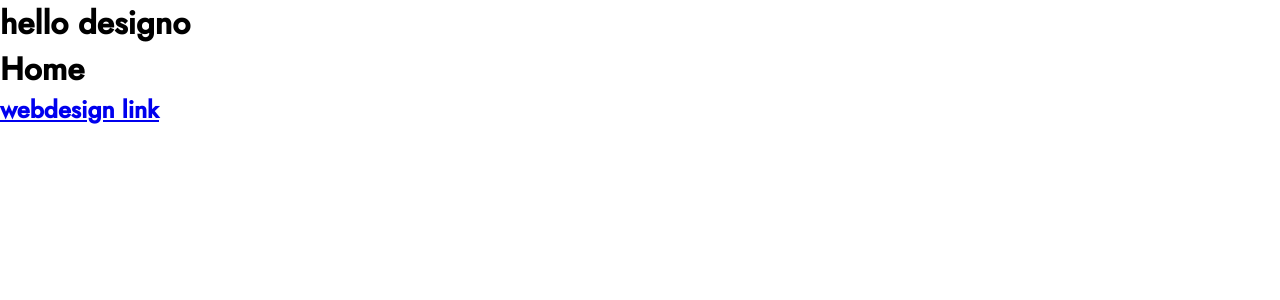
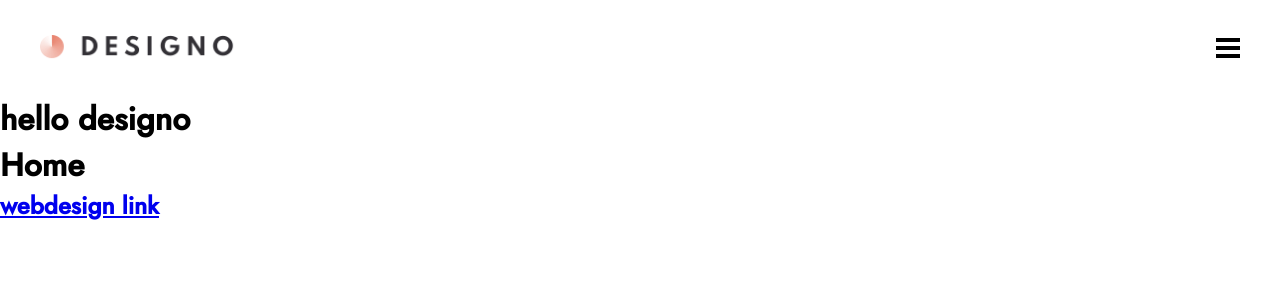
Before and after one commit to RayaneBengaoui/FM_challenge20_designo_multipage, a React (Create React App) app: page / in a window 1280 px wide. Shown: the top 300 px of the page. Built offline with nearby package versions, Linux system fonts and the light colour scheme.

Commit message:
Adding the Nav component

```diff
--- a/src/App.js
+++ b/src/App.js
@@ -1,6 +1,7 @@
 import { Switch, Route } from "react-router-dom";
 
 import GlobalStyle from "./components/GlobalStyle";
+import Nav from "./components/Nav";
 import Home from "./pages/Home";
 import WebDesign from "./pages/WebDesign";
 
@@ -8,6 +9,7 @@ function App() {
   return (
     <div className="App">
       <GlobalStyle />
+      <Nav />
       <h1>hello designo</h1>
       <Switch>
         <Route path="/" exact>
--- a/src/components/GlobalStyle.js
+++ b/src/components/GlobalStyle.js
@@ -14,6 +14,8 @@ html{
 
 body{
     min-height:100vh;
+    --burger-span: #000000;
+
 }
 
 `;
--- /dev/null
+++ b/src/components/Nav.js
@@ -0,0 +1,43 @@
+import styled from "styled-components";
+
+import logo_dark from "../assets/shared/desktop/logo-dark.png";
+
+const Nav = () => {
+  return (
+    <NavStyle>
+      <Logo src={logo_dark} />
+      <Burger>
+        <Line className="line1" />
+        <Line className="line2" />
+        <Line className="line3" />
+      </Burger>
+    </NavStyle>
+  );
+};
+
+const NavStyle = styled.nav`
+  min-height: 6rem;
+
+  display: flex;
+  justify-content: space-between;
+  align-items: center;
+  padding: 0 2.5rem;
+`;
+
+const Logo = styled.img`
+  max-width: 12.5rem;
+`;
+const Burger = styled.div`
+  position: relative;
+
+  cursor: pointer;
+`;
+const Line = styled.span`
+  background: var(--burger-span);
+  padding: 0.125rem 0.75rem;
+  margin: 0.25rem 0rem;
+  display: block;
+  transition: all 0.5s ease;
+`;
+
+export default Nav;
--- /dev/null
+++ b/src/layout.js
@@ -0,0 +1,6 @@
+import styled from "styled-components";
+import { motion } from "framer-motion";
+
+export const Layout = styled(motion.div)`
+  padding: 0 2.5rem;
+`;
```
Also changed, not shown: src/setupTests.js (deleted, +0 -5 lines).
